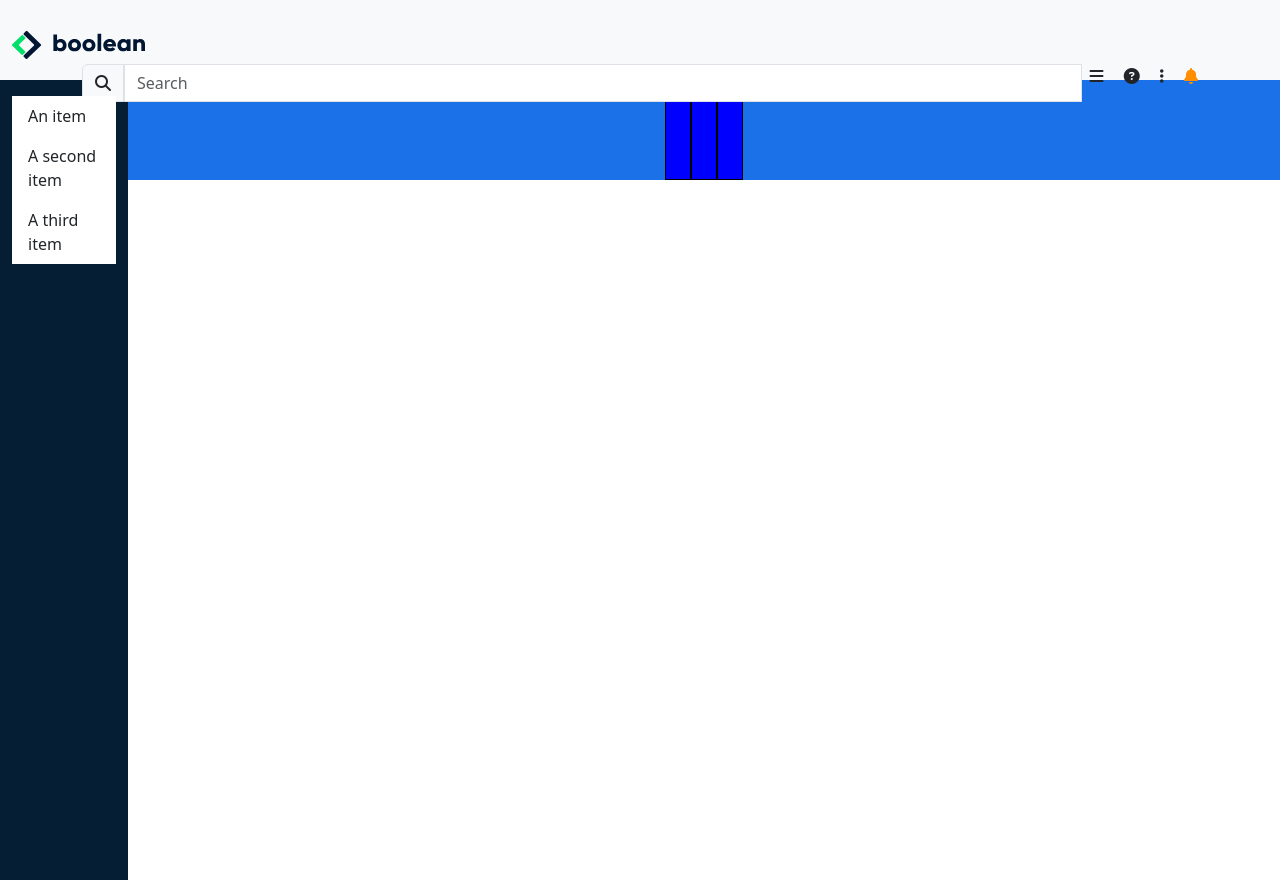
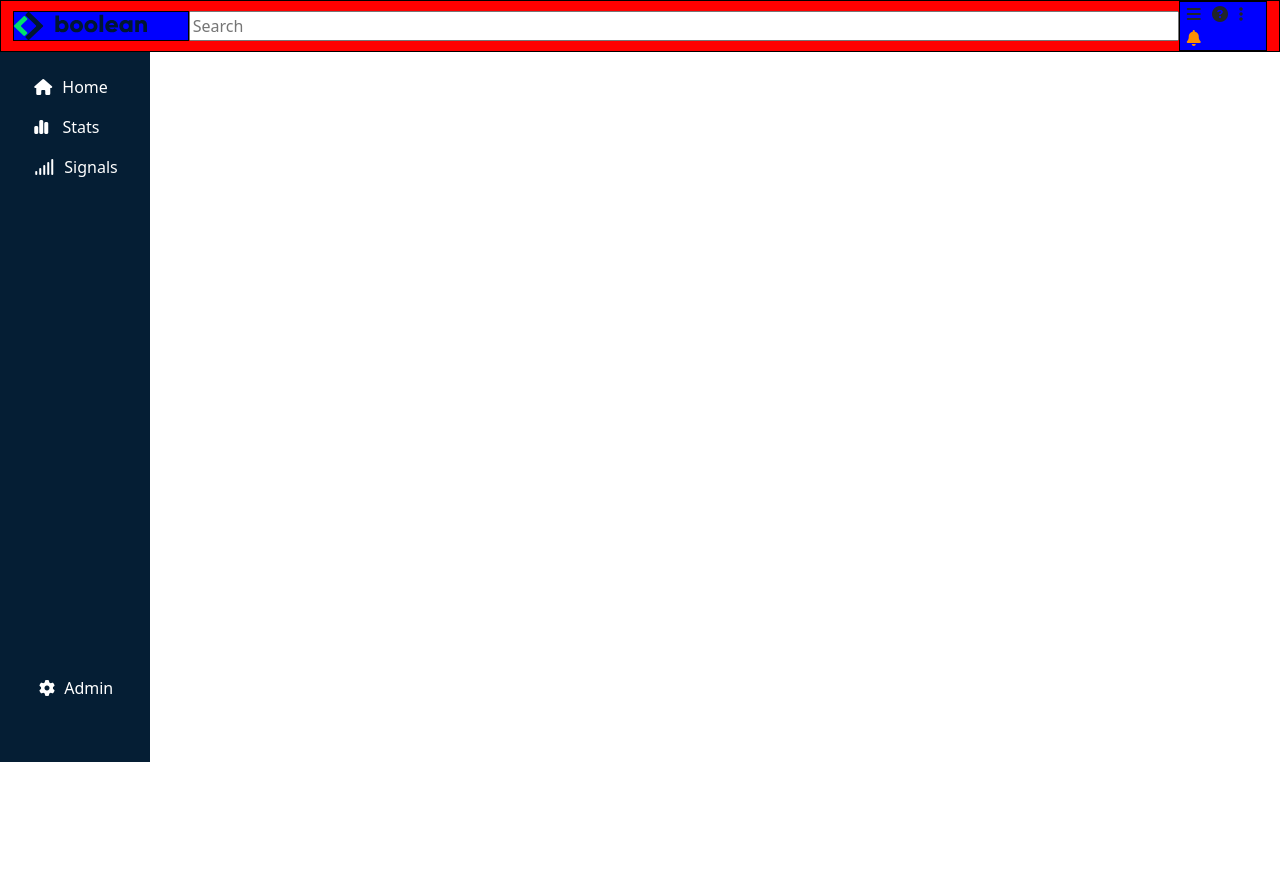
Before and after one commit to FedericoCattani/html-css-bootstrap-dashboard, a plain HTML site: page index.html in a window 1280 px wide. After the commit the page ends 800 px from the top, so only its background shows below. Drawn offline with nearby package versions, Linux system fonts and the light colour scheme.

Commit message:
nav hader, aside menu

```diff
--- a/css/style.css
+++ b/css/style.css
@@ -1,43 +1,126 @@
-.ct-container{
-  background-color: #F8F9FA !important;
-  height: 80px ;
+.main-wrapper{
+  height: 100vh;
+}
+
+img{
+  width: 100%;
+  object-fit: cover;
+}
+
+li{
+  list-style: none;
+}
+
+a{
+  text-decoration: none;
+  color: white;
+}
+
+.debug{
+  min-height: 50px;
+  background-color: red;
+  border: 1px solid black;
+}
+
+.de_bug{
+  min-height: 30px;
+  width: 200px;
+  background-color: blue;
+  border: 1px solid black;
+}
+
+
+/*HEADER*/
+
+
+.header-left{
+  cursor: pointer;
+  background-image: url(../img/logo.svg);
+  background-repeat: no-repeat;
+  display: flex;
+  justify-content: end;
+  align-items: center;
+}
+
+.header-left i{
+  color: #1B1D1E;
+}
+
+.header-center{
+  min-height: 30px;
+  width: 90%;
+}
+
+.header-center input{
   width: 100%;
 }
 
-.debug{
+.header-right{
+  min-height: 30px;
+  width: 8%;
   background-color: blue;
   border: 1px solid black;
-  min-height: 50px;
+
 }
 
-.ct-navbar{
-  width: 100%;
-  background-color: red;
-  height: 50px;
+.header-right i{
+  padding-left: 7px;
 }
 
-.ct-navbar a{
-  cursor: pointer;
-}
-
-#icon-navbar{
-  cursor: pointer;
-}
-
-#icon-navbar i:last-child{
+.header-right i:last-child{
   color: #FF8F00;
 }
 
-aside{
-  background-color: #051E34;
-  width: 10%;
+
+
+main{
+  display: flex;
+  height: calc(100% - 90px);
 }
 
-.main-top{
-  background-color: #1B72E8;
-  height: 100px;
+/*aside*/
+
+aside{
+  width: 150px;
+  height: 100%;
+  flex-shrink: 0;
+
+  background-color: #051E34;
+}
+
+.aside-container{
+  height: 100%;
+  width: 80%;
+  display: flex;
+  justify-content: center;
+  align-items: start;
+  position: relative;
+}
+
+.aside-container .aside-nav{
+  padding-top: 15px;
+}
+
+.aside-nav a{
+  line-height: 40px;
+}
+
+.aside-nav a i{
+  margin-right: 10px;
+}
+
+.aside-bottom{
+  height: 10%;
   width: 90%;
-  float: right;
-  display: flex;
-  justify-content: space-around;
+  position: absolute;
+  bottom: 15px;
+  left: 25px;
 }
+
+.aside-bottom a{
+  padding-left: 14px;
+}
+
+.aside-bottom a i{
+  margin-right: 5px;
+}
--- a/index.html
+++ b/index.html
@@ -16,64 +16,69 @@
   <title>Dashboard</title>
 </head>
 <body>
-  <div class="ct-container container-fluid d-flex justify-content-center align-items-center">
-    <nav class="ct-navbar navbar bg-body-tertiary">
-      <a class="navbar-brand">
-        <img src="img/logo.svg" alt="">
-      </a>
-      <form class="container">
-        <div class="input-group">
-          <span class="input-group-text" id="basic-addon1">
-            <i class="fa-solid fa-magnifying-glass"></i>
-          </span>
-          <input type="search" class="form-control ms-0" placeholder="Search" aria-label="Username" aria-describedby="basic-addon1">
-          <span id="icon-navbar">
-            <i class="fa-solid fa-bars ms-2"></i>
-            <i class="fa-solid fa-circle-question ms-3"></i>
-            <i class="fa-solid fa-ellipsis-vertical ms-3"></i>
-            <i class="fa-solid fa-bell ms-3"></i>
-          </span>
-        </div>
-      </form>
-    </nav>
-  </div>
 
- <main>
-    <div class="main-top">
-       <div class="container d-flex justify-content-around">
-        <div class="row cols-sm-1">
-          <div class="col-4 debug">
-
-          </div>
-          <div class="col-4 debug">
-
-          </div>
-          <div class="col-4 debug">
-
-          </div>
-        </div>
-       </div>
-    </div>
-
-    <div class="main-bottom">
-      <div class="container">
-
-      </div>
+<div class="main-wrapper">
+ <header>
+  <div class="container-fluid d-flex justify-content-between align-items-center debug">
+    <div class="header-left de_bug">
 
     </div>
 
-  </main>
+    <div class="header-center text-center">
+
+      <form action="form-control">
+        <input type="search" name="Search" id="" placeholder="Search">
+      </form>
+    </div>
+
+    <div class="header-right ">
+      <i class="fa-solid fa-bars"></i>
+      <i class="fa-solid fa-circle-question"></i>
+      <i class="fa-solid fa-ellipsis-vertical"></i>
+      <i class="fa-solid fa-bell"></i>
+    </div>
+  </div>
+ </header>
+
+ <main>
 
   <aside>
-    <div class="container vh-100 d-flex flex-column">
-      <ul class="list-group list-group-flush mt-3 border-0">
-        <li class="list-group-item border-0">An item</li>
-        <li class="list-group-item border-0">A second item</li>
-        <li class="list-group-item border-0">A third item</li>
-      </ul>
+    <div class="aside-container">
+      <div class="aside-nav">
+        <nav>
+          <ul>
+            <li>
+              <a href="#">
+                <i class="fa-solid fa-house"></i>Home
+              </a>
+            </li>
+            <li>
+              <a href="#">
+                <i class="fa-solid fa-chart-simple"></i> Stats
+              </a>
+            </li>
+            <li>
+              <a href="#">
+                <i class="fa-solid fa-signal"></i>Signals
+              </a>
+            </li>
+          </ul>
+        </nav>
+      </div>
+
+      <div class="aside-bottom">
+        <a href="#">
+          <i class="fa-solid fa-gear"></i> Admin
+        </a>
+      </div>
+
+
+      </div>
     </div>
   </aside>
 
+ </main>
+</div>
 
 </body>
 </html>
```
